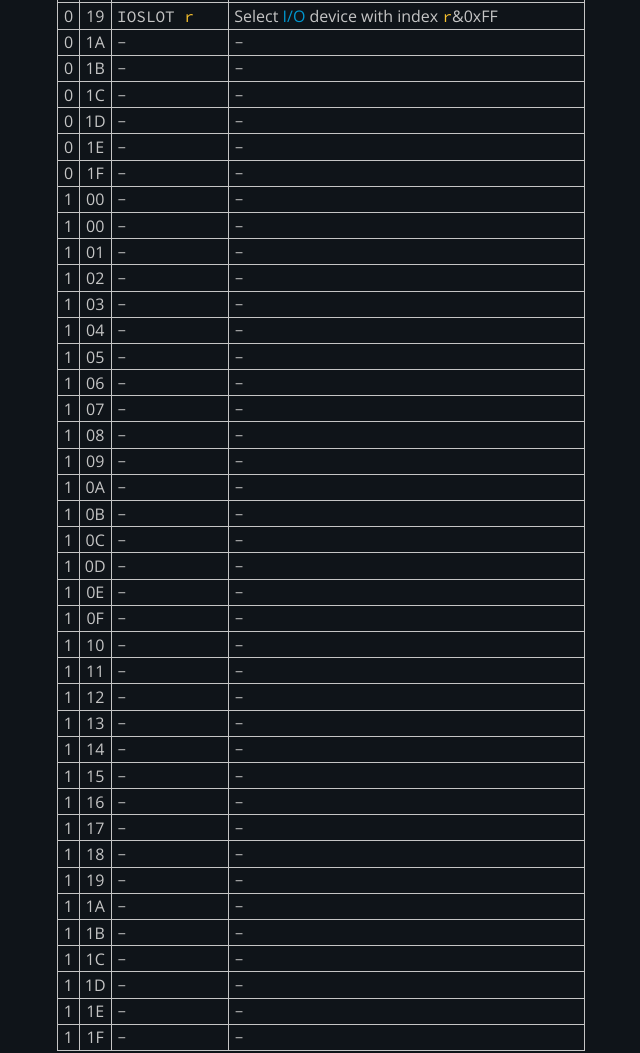
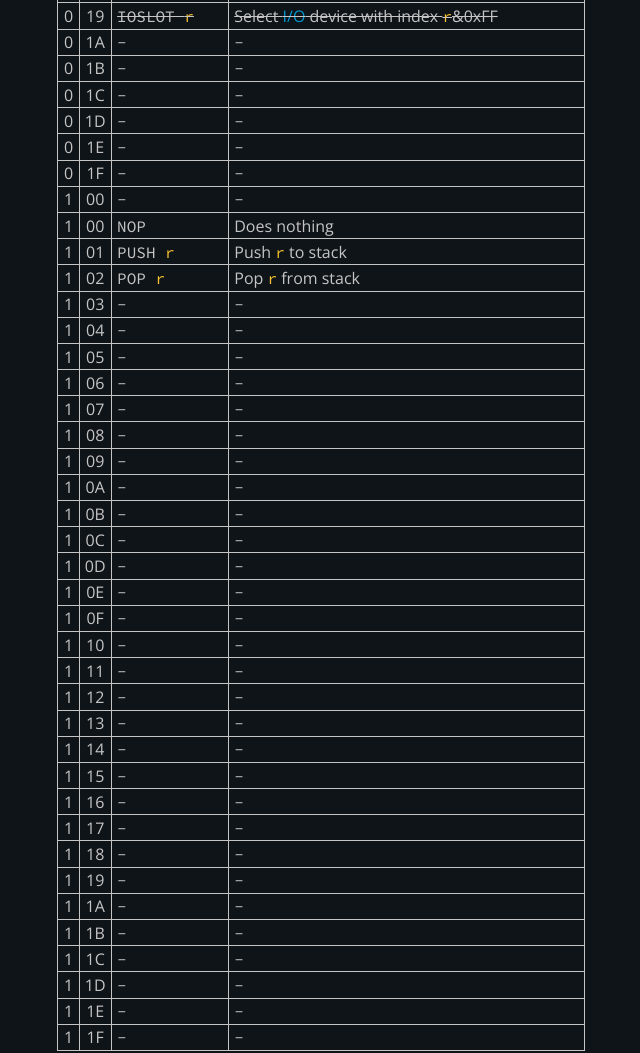
Before and after one commit to griffi-gh/C3, a plain HTML site: page docs/index.html in a window 1280 px wide. Shown: the part 1796-2849 px from the top of the page, without its empty margins (209-849 px from the left). Drawn offline with Linux system fonts and the light colour scheme.

Commit message:
Update website

```diff
--- a/docs/index.html
+++ b/docs/index.html
@@ -307,8 +307,8 @@
 							<tr>
 								<td class="center-text">0</td>
 								<td class="center-text">19</td>
-								<td class="code-font">IOSLOT <span class="instr-r">r</span></td>
-								<td>Select <a href="#_io">I/O</a> device with index <span class="instr-r">r</span>&0xFF</td>
+								<td class="code-font"><strike>IOSLOT <span class="instr-r">r</span></strike></td>
+								<td><strike>Select <a href="#_io">I/O</a> device with index <span class="instr-r">r</span>&0xFF</strike></td>
 							</tr>
 							<tr>
 								<td class="center-text">0</td>
@@ -347,199 +347,199 @@
 								<td class="code-font">-</td>
 							</tr>
 							<tr>
-								<td>1</td>
+								<td class="center-text">1</td>
 								<td class="center-text">00</td>
 								<td class="code-font">-</td>
 								<td class="code-font">-</td>
 							</tr>
 							<tr>
-								<td>1</td>
+								<td class="center-text">1</td>
 								<td class="center-text">00</td>
-								<td class="code-font">-</td>
-								<td class="code-font">-</td>
+								<td class="code-font">NOP</td>
+								<td>Does nothing</td>
 							</tr>
 							<tr>
-								<td>1</td>
+								<td class="center-text">1</td>
 								<td class="center-text">01</td>
-								<td class="code-font">-</td>
-								<td class="code-font">-</td>
+								<td class="code-font">PUSH <span class="instr-r">r</span></td>
+								<td>Push <span class="instr-r">r</span> to stack</td>
 							</tr>
 							<tr>
-								<td>1</td>
+								<td class="center-text">1</td>
 								<td class="center-text">02</td>
-								<td class="code-font">-</td>
-								<td class="code-font">-</td>
+								<td class="code-font">POP <span class="instr-r">r</span></td>
+								<td>Pop <span class="instr-r">r</span> from stack</td>
 							</tr>
 							<tr>
-								<td>1</td>
+								<td class="center-text">1</td>
 								<td class="center-text">03</td>
 								<td class="code-font">-</td>
 								<td class="code-font">-</td>
 							</tr>
 							<tr>
-								<td>1</td>
+								<td class="center-text">1</td>
 								<td class="center-text">04</td>
 								<td class="code-font">-</td>
 								<td class="code-font">-</td>
 							</tr>
 							<tr>
-								<td>1</td>
+								<td class="center-text">1</td>
 								<td class="center-text">05</td>
 								<td class="code-font">-</td>
 								<td class="code-font">-</td>
 							</tr>
 							<tr>
-								<td>1</td>
+								<td class="center-text">1</td>
 								<td class="center-text">06</td>
 								<td class="code-font">-</td>
 								<td class="code-font">-</td>
 							</tr>
 							<tr>
-								<td>1</td>
+								<td class="center-text">1</td>
 								<td class="center-text">07</td>
 								<td class="code-font">-</td>
 								<td class="code-font">-</td>
 							</tr>
 							<tr>
-								<td>1</td>
+								<td class="center-text">1</td>
 								<td class="center-text">08</td>
 								<td class="code-font">-</td>
 								<td class="code-font">-</td>
 							</tr>
 							<tr>
-								<td>1</td>
+								<td class="center-text">1</td>
 								<td class="center-text">09</td>
 								<td class="code-font">-</td>
 								<td class="code-font">-</td>
 							</tr>
 							<tr>
-								<td>1</td>
+								<td class="center-text">1</td>
 								<td class="center-text">0A</td>
 								<td class="code-font">-</td>
 								<td class="code-font">-</td>
 							</tr>
 							<tr>
-								<td>1</td>
+								<td class="center-text">1</td>
 								<td class="center-text">0B</td>
 								<td class="code-font">-</td>
 								<td class="code-font">-</td>
 							</tr>
 							<tr>
-								<td>1</td>
+								<td class="center-text">1</td>
 								<td class="center-text">0C</td>
 								<td class="code-font">-</td>
 								<td class="code-font">-</td>
 							</tr>
 							<tr>
-								<td>1</td>
+								<td class="center-text">1</td>
 								<td class="center-text">0D</td>
 								<td class="code-font">-</td>
 								<td class="code-font">-</td>
 							</tr>
 							<tr>
-								<td>1</td>
+								<td class="center-text">1</td>
 								<td class="center-text">0E</td>
 								<td class="code-font">-</td>
 								<td class="code-font">-</td>
 							</tr>
 							<tr>
-								<td>1</td>
+								<td class="center-text">1</td>
 								<td class="center-text">0F</td>
 								<td class="code-font">-</td>
 								<td class="code-font">-</td>
 							</tr>
 							<tr>
-								<td>1</td>
+								<td class="center-text">1</td>
 								<td class="center-text">10</td>
 								<td class="code-font">-</td>
 								<td class="code-font">-</td>
 							</tr>
 							<tr>
-								<td>1</td>
+								<td class="center-text">1</td>
 								<td class="center-text">11</td>
 								<td class="code-font">-</td>
 								<td class="code-font">-</td>
 							</tr>
 							<tr>
-								<td>1</td>
+								<td class="center-text">1</td>
 								<td class="center-text">12</td>
 								<td class="code-font">-</td>
 								<td class="code-font">-</td>
 							</tr>
 							<tr>
-								<td>1</td>
+								<td class="center-text">1</td>
 								<td class="center-text">13</td>
 								<td class="code-font">-</td>
 								<td class="code-font">-</td>
 							</tr>
 							<tr>
-								<td>1</td>
+								<td class="center-text">1</td>
 								<td class="center-text">14</td>
 								<td class="code-font">-</td>
 								<td class="code-font">-</td>
 							</tr>
 							<tr>
-								<td>1</td>
+								<td class="center-text">1</td>
 								<td class="center-text">15</td>
 								<td class="code-font">-</td>
 								<td class="code-font">-</td>
 							</tr>
 							<tr>
-								<td>1</td>
+								<td class="center-text">1</td>
 								<td class="center-text">16</td>
 								<td class="code-font">-</td>
 								<td class="code-font">-</td>
 							</tr>
 							<tr>
-								<td>1</td>
+								<td class="center-text">1</td>
 								<td class="center-text">17</td>
 								<td class="code-font">-</td>
 								<td class="code-font">-</td>
 							</tr>
 							<tr>
-								<td>1</td>
+								<td class="center-text">1</td>
 								<td class="center-text">18</td>
 								<td class="code-font">-</td>
 								<td class="code-font">-</td>
 							</tr>
 							<tr>
-								<td>1</td>
+								<td class="center-text">1</td>
 								<td class="center-text">19</td>
 								<td class="code-font">-</td>
 								<td class="code-font">-</td>
 							</tr>
 							<tr>
-								<td>1</td>
+								<td class="center-text">1</td>
 								<td class="center-text">1A</td>
 								<td class="code-font">-</td>
 								<td class="code-font">-</td>
 							</tr>
 							<tr>
-								<td>1</td>
+								<td class="center-text">1</td>
 								<td class="center-text">1B</td>
 								<td class="code-font">-</td>
 								<td class="code-font">-</td>
 							</tr>
 							<tr>
-								<td>1</td>
+								<td class="center-text">1</td>
 								<td class="center-text">1C</td>
 								<td class="code-font">-</td>
 								<td class="code-font">-</td>
 							</tr>
 							<tr>
-								<td>1</td>
+								<td class="center-text">1</td>
 								<td class="center-text">1D</td>
 								<td class="code-font">-</td>
 								<td class="code-font">-</td>
 							</tr>
 							<tr>
-								<td>1</td>
+								<td class="center-text">1</td>
 								<td class="center-text">1E</td>
 								<td class="code-font">-</td>
 								<td class="code-font">-</td>
 							</tr>
 							<tr>
-								<td>1</td>
+								<td class="center-text">1</td>
 								<td class="center-text">1F</td>
 								<td class="code-font">-</td>
 								<td class="code-font">-</td>
```
